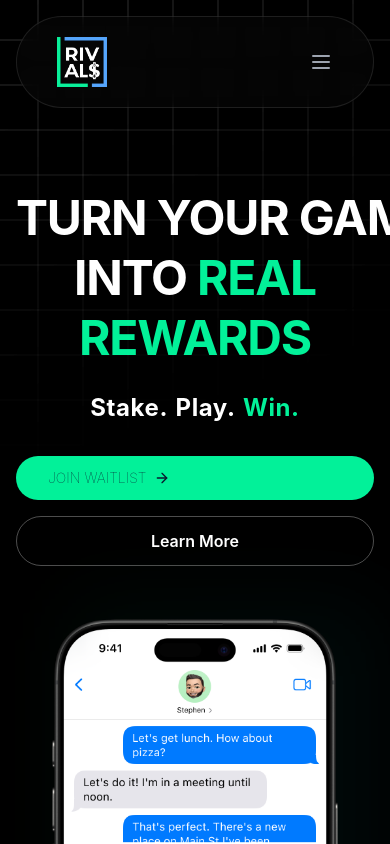
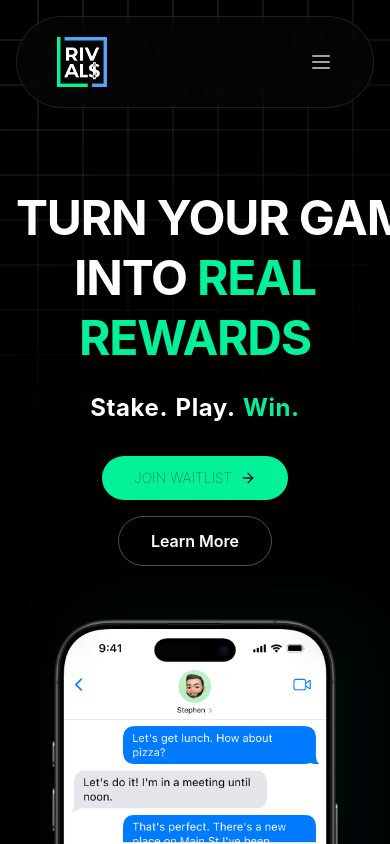
Before and after one commit to Rivals-App/rivals-landing, a Next.js app: page / in a window 390 px wide. Shown: the top 844 px of the page. Built offline with nearby package versions, Linux system fonts and the light colour scheme.

Commit message:
fix: downgrade to React 18.2.0 to resolve dependency conflicts with Next.js and Framer Motion and also modified home page a bit

```diff
--- a/app/page.tsx
+++ b/app/page.tsx
@@ -173,7 +173,7 @@ const HomePage = () => {
                   <span className="font-bold">Play.</span>{" "}
                   <span className="font-bold text-[#02F199]">Win.</span>
                 </h2>
-                <div className="hero-cta flex flex-col sm:flex-row gap-4 justify-center md:justify-start">
+                <div className="hero-cta flex flex-col sm:flex-row gap-4 justify-center md:justify-start items-center sm:items-stretch">
                   <JoinWaitlistButton className="px-8 py-3" />
                   <a
                     href="about-rivals"
@@ -208,7 +208,7 @@ const HomePage = () => {
         {/* Child components - only render when main content is visible */}
         {contentVisible && (
           <>
-            <div className="pt-[200px]">
+            <div className="pt-[100px]">
               <ScrollHero />
             </div>
             <div className="pt-8">
--- a/package.json
+++ b/package.json
@@ -20,8 +20,8 @@
     "next": "15.0.3",
     "next-sitemap": "^4.2.3",
     "p5": "^1.11.3",
-    "react": "^19.1.0",
-    "react-dom": "^19.1.0",
+    "react": "^18.2.0",
+    "react-dom": "^18.2.0",
     "react-icons": "^5.5.0",
     "react-typed": "^2.0.12"
   },
```
Also changed, not shown: 2 other files (tests, documents, lock files or other folders).
